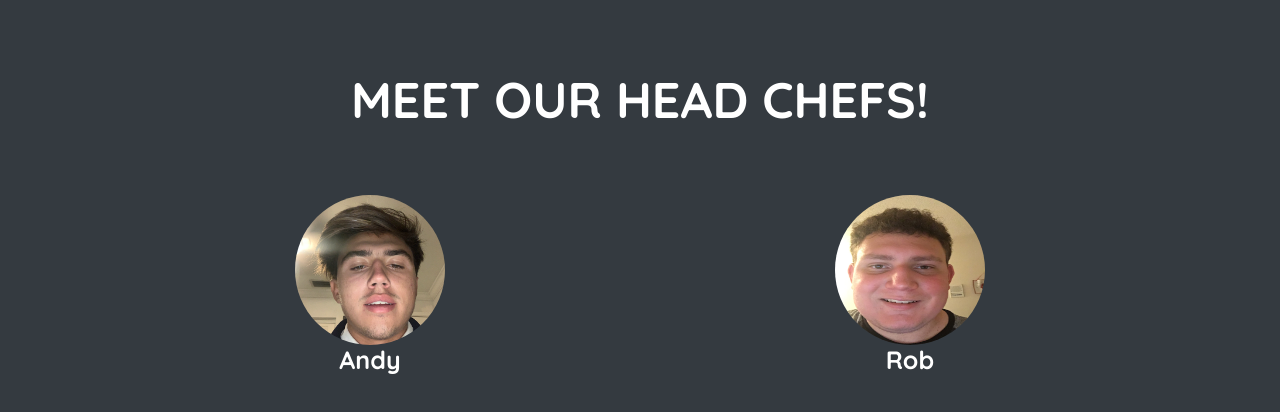
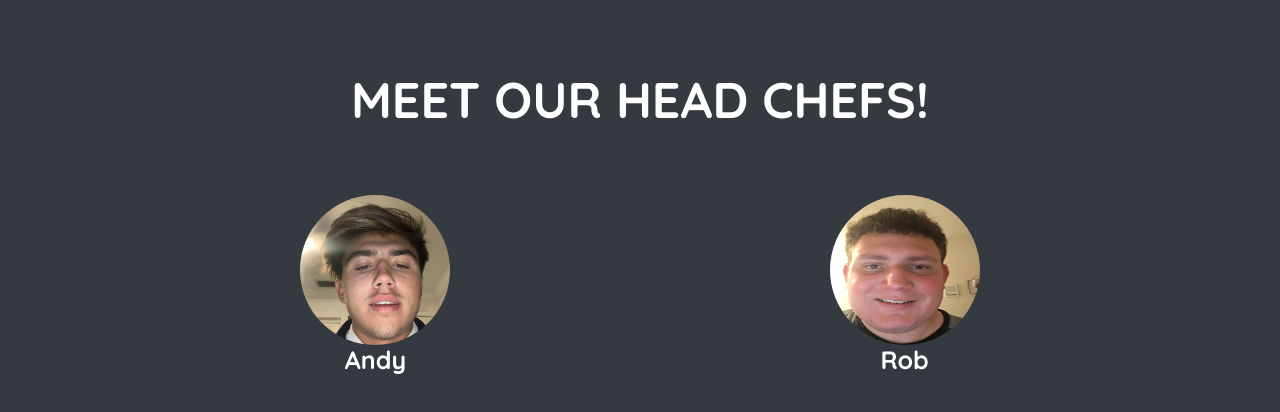
Before and after one commit to bobromero/bootstrap-restaurant, a plain HTML site: page index.html in a window 1280 px wide. Shown: the part 2633-3045 px from the top of the page. Drawn offline with nearby package versions, Linux system fonts and the light colour scheme; a script that the page names is missing.

Commit message:
fixed chef section for large  bigger screens

```diff
--- a/index.html
+++ b/index.html
@@ -179,27 +179,7 @@
                         </div>
                     </div>
 
-                    <!-- <div class="col-lg-8  text-center w-100 h-75">
-                        <header class = "text-center col-12 " >
-                            <h1 class = "text-uppercase title">Check Out our Statistics!</h1>
-                        </header>
-                        <section class = "text-center col-12" style="max-height: 10% !important;">
-                            <div class="col"    >
-                                <i class="fas fa-pizza-slice fa-7x icon-color padding-bottom"></i>
-                                <h1>10,000</h1>
-                                <h1 class = "icon-text ">Number of pizza's eaten every month!</h1>
-                            </div>
-                            <div class="col"    >
-                                <i class="fas fa-pizza-slice fa-7x icon-color padding-bottom"></i>
-                                <h1>2,300</h1>
-                                <h1 class = "icon-text ">Pounds of Pasta eaten every month.</h1>
-                            </div>
 
-
-
-                        </section>
-
-                    </div> -->
 
 
 
@@ -214,7 +194,7 @@
                 <div class="row d-flex justify-content-center align-items-center h-100 padding position-relative">
 
 
-
+                    <div class="row">
                         <header class = "text-center col-12 " >
                             <h1 class = "text-uppercase text-white title pb-5 text-center bold">Meet Our Head chefs!</h1>
                         </header>
@@ -254,7 +234,7 @@
 
 
 
-
+                    </div>
                 </div>
             </div>
         </section>
```
